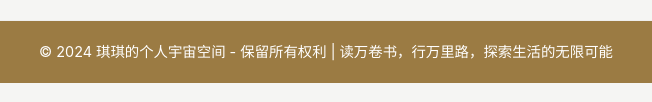
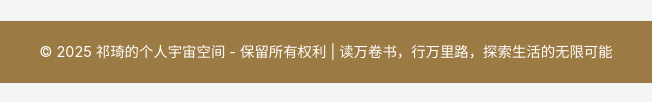
Before and after one commit to fxqiqi/myfirstpage, a plain HTML site: page html/zh/read.html in a window 1280 px wide. Shown: the part 695-797 px from the top of the page, 314-966 px from the left. Drawn offline with Linux system fonts and the light colour scheme.

Commit message:
Update read.html

```diff
--- a/html/zh/read.html
+++ b/html/zh/read.html
@@ -213,7 +213,7 @@
     <!-- 底部版权 -->
     <footer class="footer-copyright">
         <div class="copyright-content">
-            <p>&copy; 2024 琪琪的个人宇宙空间 - 保留所有权利 | 读万卷书，行万里路，探索生活的无限可能</p>
+            <p>&copy; 2025 祁琦的个人宇宙空间 - 保留所有权利 | 读万卷书，行万里路，探索生活的无限可能</p>
         </div>
     </footer>
 
```
